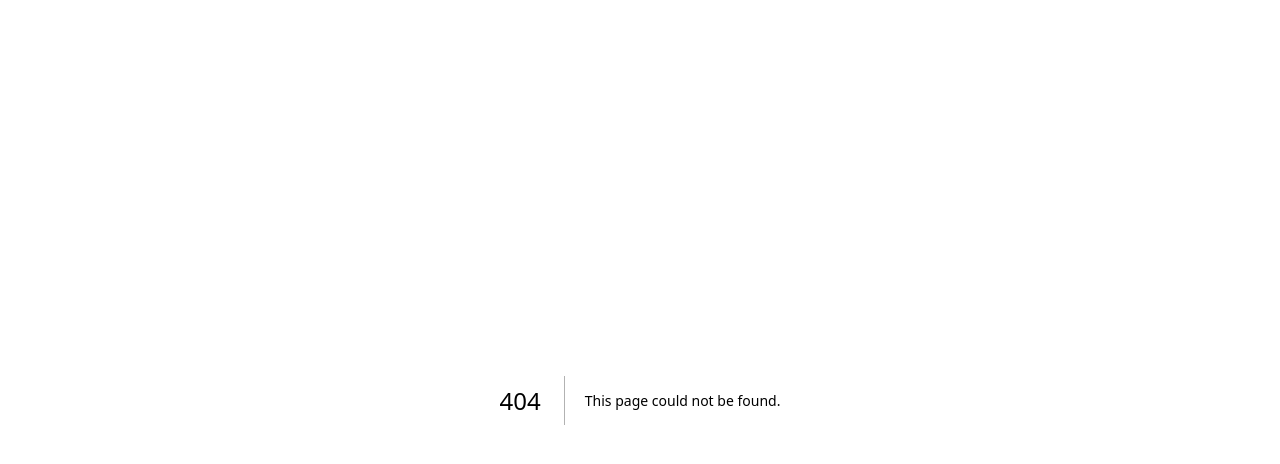
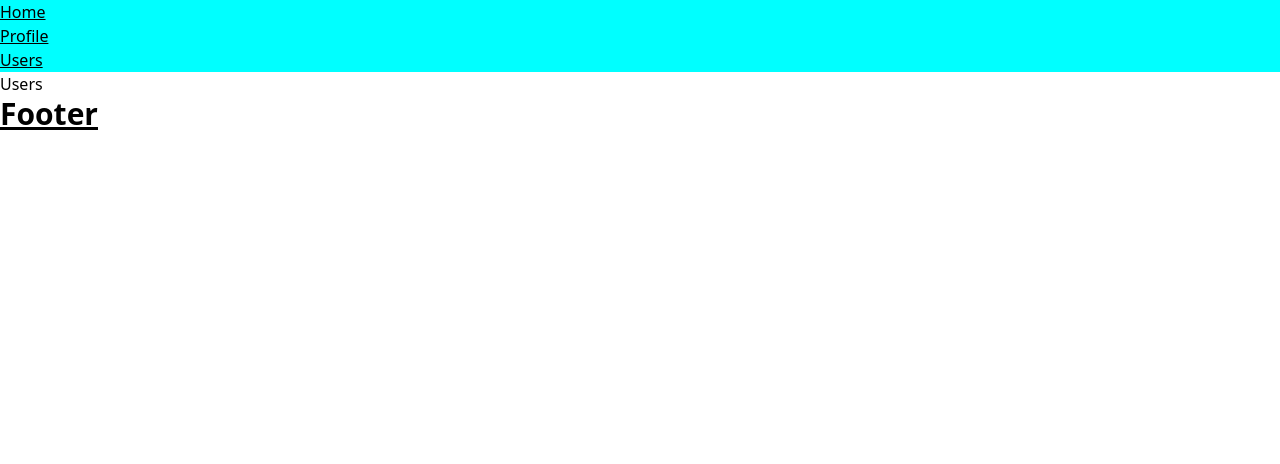
Before and after one commit to apin25/nextjs-bootcamp, a Next.js app in the folder belajar/: page /users in a window 1280 px wide. Before the commit this address had no page. Shown: the top 464 px of the page. Built offline with nearby package versions, Linux system fonts and the light colour scheme.

Commit message:
tugas-hari7-finished

```diff
--- a/belajar/components/header/index.jsx
+++ b/belajar/components/header/index.jsx
@@ -1,10 +1,14 @@
-import Menu from "../menu";
+import Link from "next/link";
 import styles from "./styles.module.css";
 import { withAuth } from "../with-auth";
 function Header(){
   return(
     <div className={styles.header}>
-      <p>Header</p>
+      <ul>
+        <li><Link href="/" className="underline">Home</Link></li>
+        <li><Link href="/profile" className="underline">Profile</Link></li>
+        <li><Link href="/users" className="underline">Users</Link></li>
+      </ul>
     </div>
   )
 }
--- /dev/null
+++ b/belajar/pages/users/detail.jsx
@@ -0,0 +1,9 @@
+import Layout from "@/layout"
+
+export default function UserDetail(){
+    return(
+        <Layout>
+            <p>User Detail</p>
+        </Layout>
+    );
+}
--- /dev/null
+++ b/belajar/pages/users/index.jsx
@@ -0,0 +1,8 @@
+import Layout from "@/layout";
+export default function Users(){
+    return (
+        <Layout>
+            <p>Users</p>
+        </Layout>
+    )
+}
```
